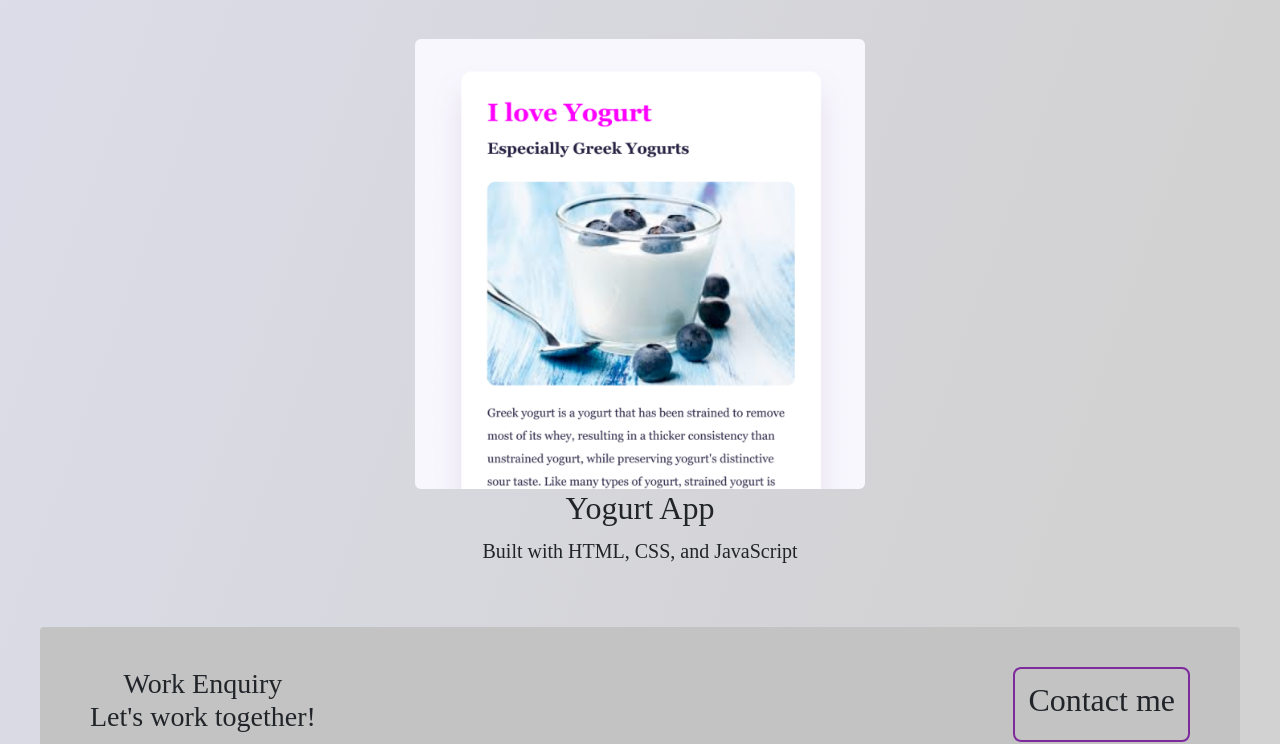
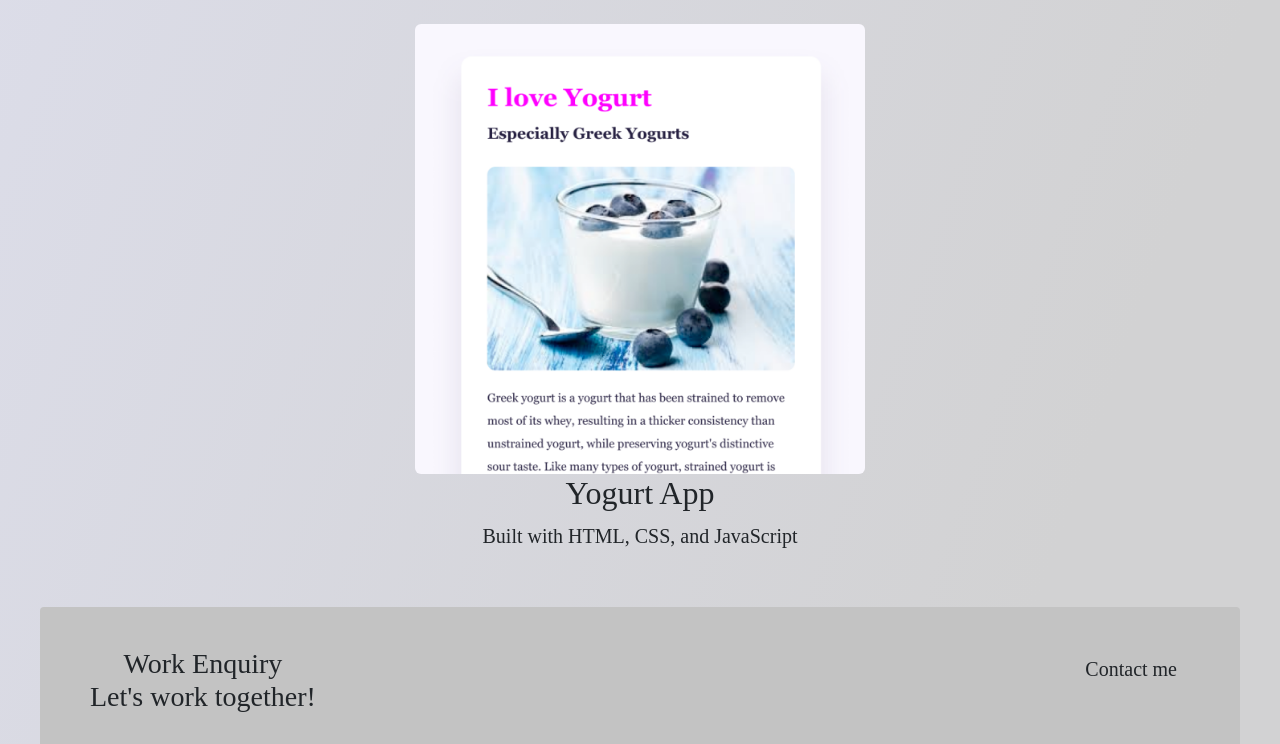
Before and after one commit to Siphesihle09/portfolio-project, a plain HTML site: page work.html in a window 1280 px wide. Shown: the part 674-1418 px from the top of the page. Drawn offline with nearby package versions, Linux system fonts and the light colour scheme.

Commit message:
More CSS and Bootstrap

```diff
--- a/src/styles.css
+++ b/src/styles.css
@@ -110,11 +110,13 @@ footer {
   border-radius: 4px;
   color: blueviolet;
 }
-.contact-button {
+.contact-button:hover {
   border-radius: 8px;
   border: 2px solid;
   color: rgb(124, 42, 156);
+  font-size: 10px;
 }
+
 .about-page {
   background: linear-gradient(
     109.5deg,
@@ -154,9 +156,3 @@ footer {
     text-align: center;
   }
 }
-@media (min-width: 900px) {
-  .row {
-    padding: 5px 5px;
-    margin-top: 1px;
-  }
-}
--- a/work.html
+++ b/work.html
@@ -59,7 +59,7 @@
             <h3>Work Enquiry</br>
             Let's work together!
             </div>
-        <div class="contact-button"> <a href="#" class="btn btn-branding fs-2 contact-button"> Contact me</a>
+        <div class="contact-button"> <a href="#" class="btn btn-branding fs-5 contact-button"> Contact me</a>
         </div>
     </div>
     <p class="text-center fs-3 mt-4">siphe.mkhwanazi07@gmail.com</p>
```
Also changed, not shown: about.html (+6 -6 lines).
